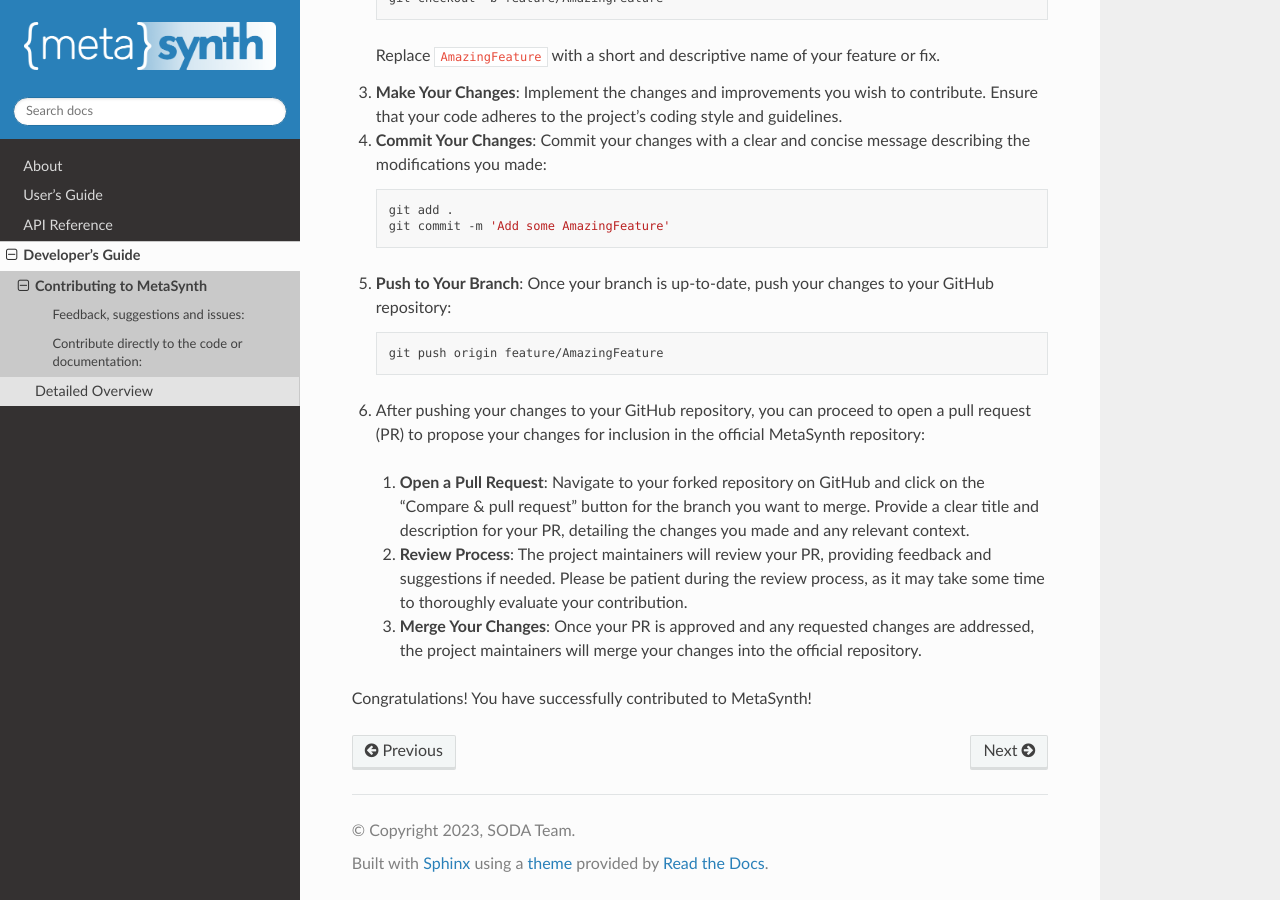
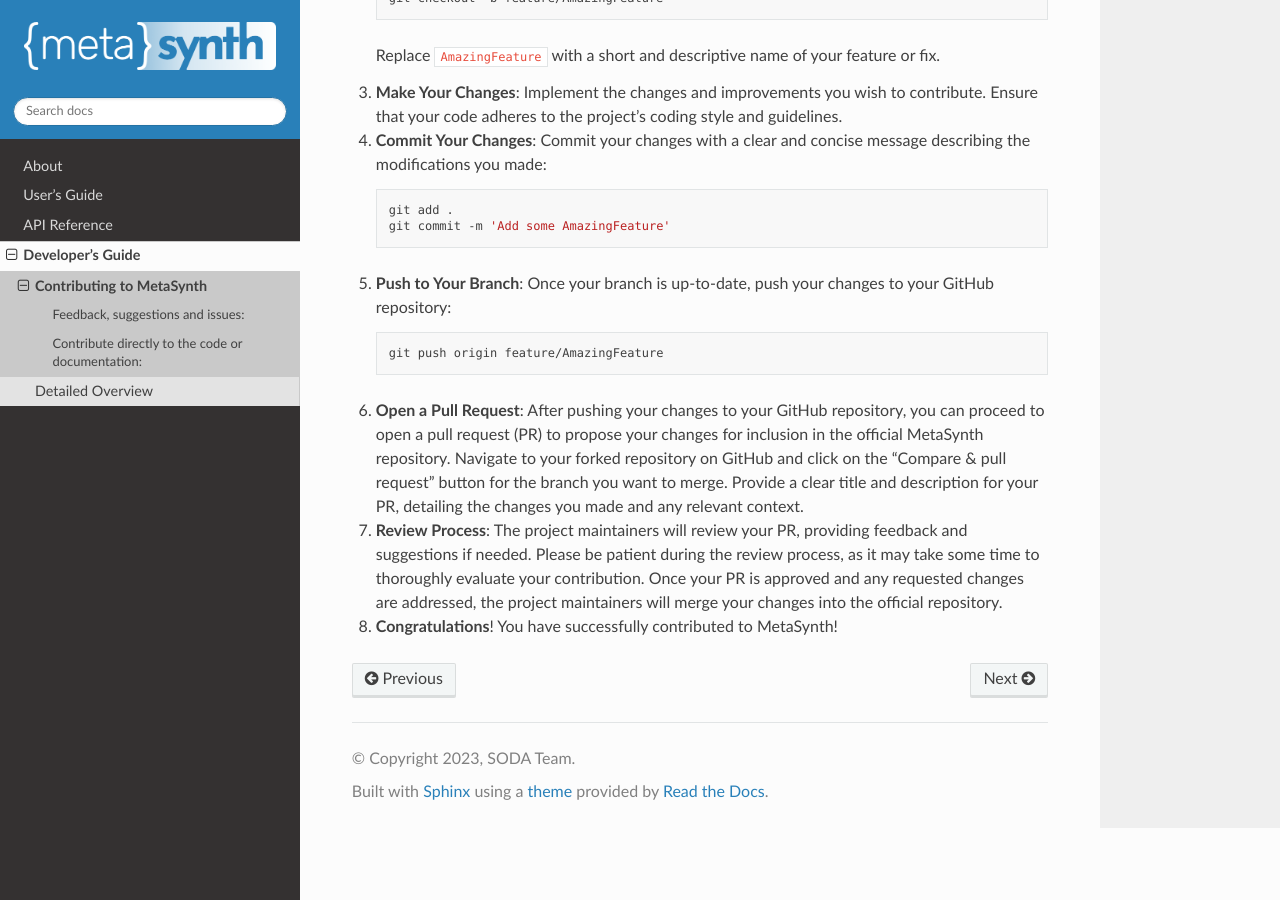
Before and after one commit to sodascience/metasyn, a Sphinx documentation site: the page built from docs/source/developer/contributing.rst, in a window 1280 px wide and 900 px high, scrolled down 956 px. Built offline with Sphinx 7.4.7 and the Read the Docs theme 2.0.0, drawn with Linux system fonts in a browser that asks for light colours.

Commit message:
Tiny tweaks to contributing

```diff
--- a/docs/source/developer/contributing.rst
+++ b/docs/source/developer/contributing.rst
@@ -46,12 +46,6 @@
    .. code-block:: shell
 
        git push origin feature/AmazingFeature
-6. After pushing your changes to your GitHub repository, you can proceed to open a pull request (PR) to propose your changes for inclusion in the official MetaSynth repository:
-
-  1. **Open a Pull Request**: Navigate to your forked repository on GitHub and click on the "Compare & pull request" button for the branch you want to merge. Provide a clear title and description for your PR, detailing the changes you made and any relevant context.
-
-  2. **Review Process**: The project maintainers will review your PR, providing feedback and suggestions if needed. Please be patient during the review process, as it may take some time to thoroughly evaluate your contribution.
-
-  3. **Merge Your Changes**: Once your PR is approved and any requested changes are addressed, the project maintainers will merge your changes into the official repository.
-
-Congratulations! You have successfully contributed to MetaSynth!
+6.  **Open a Pull Request**: After pushing your changes to your GitHub repository, you can proceed to open a pull request (PR) to propose your changes for inclusion in the official MetaSynth repository. Navigate to your forked repository on GitHub and click on the "Compare & pull request" button for the branch you want to merge. Provide a clear title and description for your PR, detailing the changes you made and any relevant context.
+7.  **Review Process**: The project maintainers will review your PR, providing feedback and suggestions if needed. Please be patient during the review process, as it may take some time to thoroughly evaluate your contribution. Once your PR is approved and any requested changes are addressed, the project maintainers will merge your changes into the official repository.
+8.  **Congratulations**! You have successfully contributed to MetaSynth!
```
